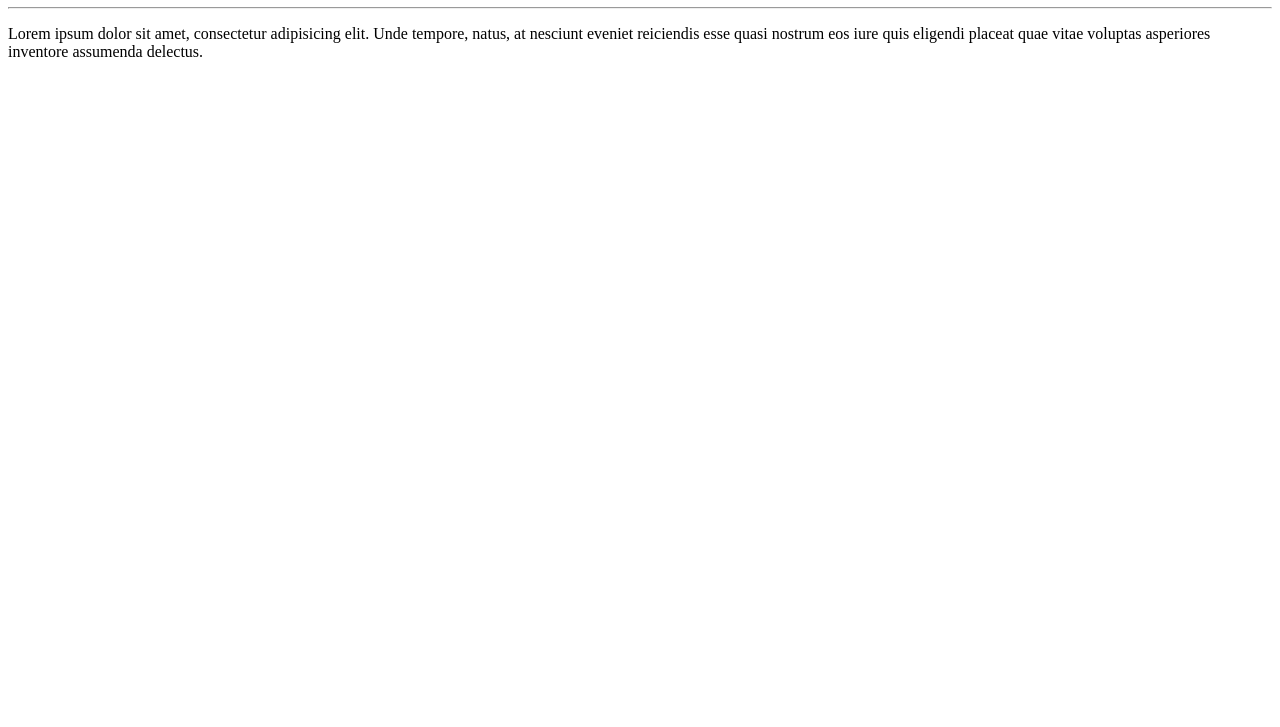
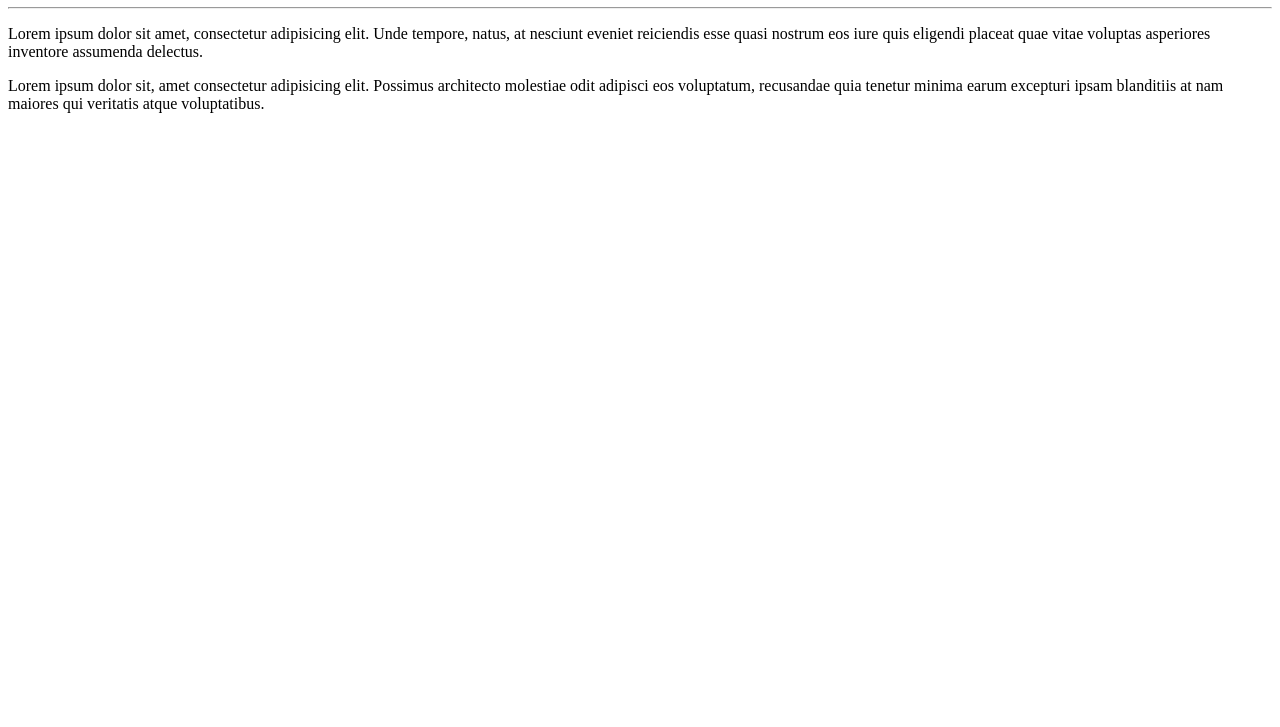
Before and after one commit to Arthurhenriquef/mi-fisrt-repository, a plain HTML site: page site.exemplo/index.html in a window 1280 px wide. Shown: the part 73-800 px from the top of the page. Drawn offline with Linux system fonts and the light colour scheme.

Commit message:
adicionei um parágrafo

```diff
--- a/site.exemplo/index.html
+++ b/site.exemplo/index.html
@@ -11,4 +11,5 @@
 </body><h1>Meu Primeiro Repositorio</h1>
 <hr>
 <p>Lorem ipsum dolor sit amet, consectetur adipisicing elit. Unde tempore, natus, at nesciunt eveniet reiciendis esse quasi nostrum eos iure quis eligendi placeat quae vitae voluptas asperiores inventore assumenda delectus.</p>
+<p>Lorem ipsum dolor sit, amet consectetur adipisicing elit. Possimus architecto molestiae odit adipisci eos voluptatum, recusandae quia tenetur minima earum excepturi ipsam blanditiis at nam maiores qui veritatis atque voluptatibus.</p>
 </html>
```
